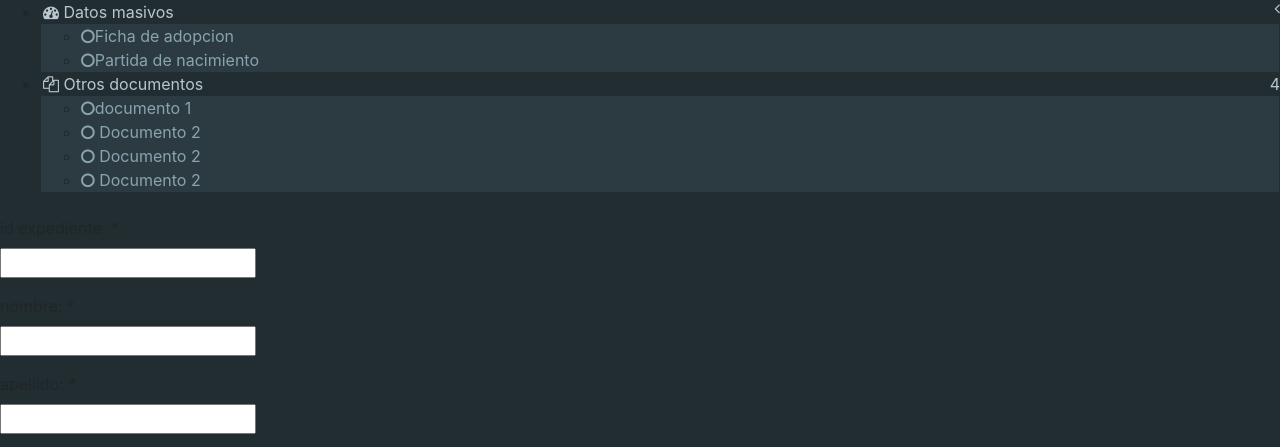
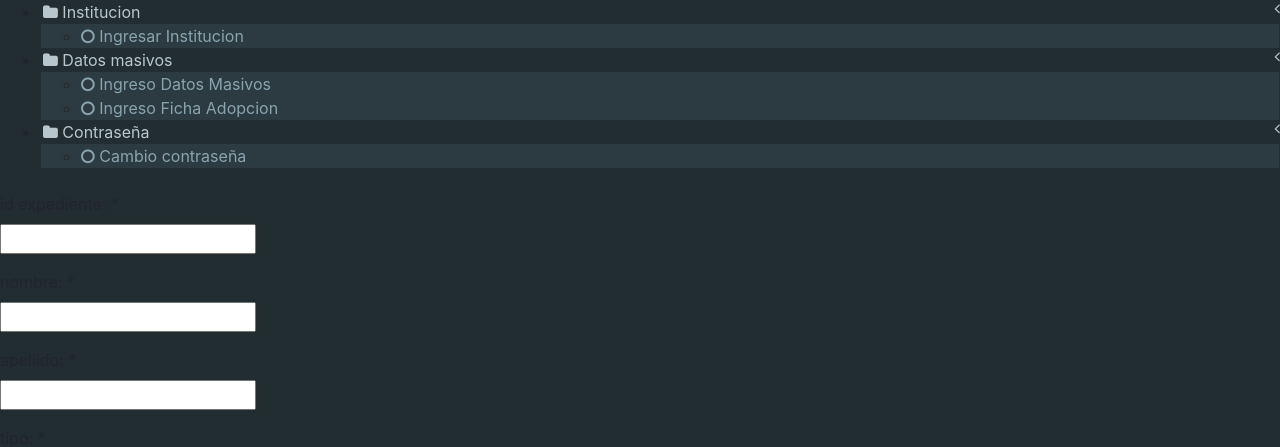
Before and after one commit to salvador503/proyecto2015, a CodeIgniter app: page /proyecto2015/ in a window 1280 px wide. Shown: the part 64-511 px from the top of the page. Run offline with CodeIgniter, Linux system fonts and the light colour scheme; some libraries are stand-ins or nearby versions.

Commit message:
cambio menu digitador
se creo los enlaces

```diff
--- a/application/controllers/Expediente.php
+++ b/application/controllers/Expediente.php
@@ -26,7 +26,7 @@
 		if ($this->form_validation->run() == FALSE) // validation hasn't been passed
 		{
 			$this->load->view('templates/head2');
-			$this->load->view('templates/menu2');
+			$this->load->view('templates/menu_digitador');
 			$this->load->view('pages/view_expediente');
 			$this->load->view('templates/foot2');
 
--- a/application/views/templates/menu2.php
+++ b/application/views/templates/menu_digitador.php
@@ -10,27 +10,31 @@
             <li class="header">MAIN NAVIGATION</li>
             <li class="treeview">
               <a href="#">
-                <i class="fa fa-dashboard"></i> <span>Datos masivos</span> <i class="fa fa-angle-left pull-right"></i>
-              </a>
-              <ul class="treeview-menu">
-                <li><a href="<?php BASE_URL() ?>institucion"><i class="fa fa-circle-o"></i>Ficha de adopcion</a></li>
-                <li><a href="../../index2.html"><i class="fa fa-circle-o"></i>Partida de nacimiento</a></li>
+                  <i class="fa fa-folder"></i> <span>Institucion</span> <i class="fa fa-angle-left pull-right"></i>
+               </a>
+			   <ul class="treeview-menu">
+			       <li><a href="<?php BASE_URL() ?>institucion"><i class="fa fa-circle-o"></i> Ingresar Institucion</a></li>
               </ul>
+            </li>
+			<li class="treeview">
+              <a href="#">
+                  <i class="fa fa-folder"></i> <span>Datos masivos</span> <i class="fa fa-angle-left pull-right"></i>
+               </a>
+               <ul class="treeview-menu">
+			       <li><a href="<?php BASE_URL() ?>institucion"><i class="fa fa-circle-o"></i> Ingreso Datos Masivos</a></li>
+               </ul>
+			   <ul class="treeview-menu">
+			       <li><a href="<?php BASE_URL() ?>institucion"><i class="fa fa-circle-o"></i> Ingreso Ficha Adopcion</a></li>
+               </ul>
             </li>
             <li class="treeview">
               <a href="#">
-                <i class="fa fa-files-o"></i>
-                <span>Otros documentos</span>
-                <span class="label label-primary pull-right">4</span>
-              </a>
-              <ul class="treeview-menu">
-                <li><a href="../layout/top-nav.html"><i class="fa fa-circle-o"></i>documento 1</a></li>
-                <li><a href="../layout/boxed.html"><i class="fa fa-circle-o"></i> Documento 2</a></li>
-                <li><a href="../layout/fixed.html"><i class="fa fa-circle-o"></i> Documento 2</a></li>
-                <li><a href="../layout/collapsed-sidebar.html"><i class="fa fa-circle-o"></i> Documento 2</a></li>
+                  <i class="fa fa-folder"></i> <span>Contraseña</span> <i class="fa fa-angle-left pull-right"></i>
+               </a>
+               <ul class="treeview-menu">
+			       <li><a href="<?php BASE_URL() ?>institucion"><i class="fa fa-circle-o"></i> Cambio contraseña</a></li>
               </ul>
             </li>
-
           </ul>
         </section>
         <!-- /.sidebar -->
```
